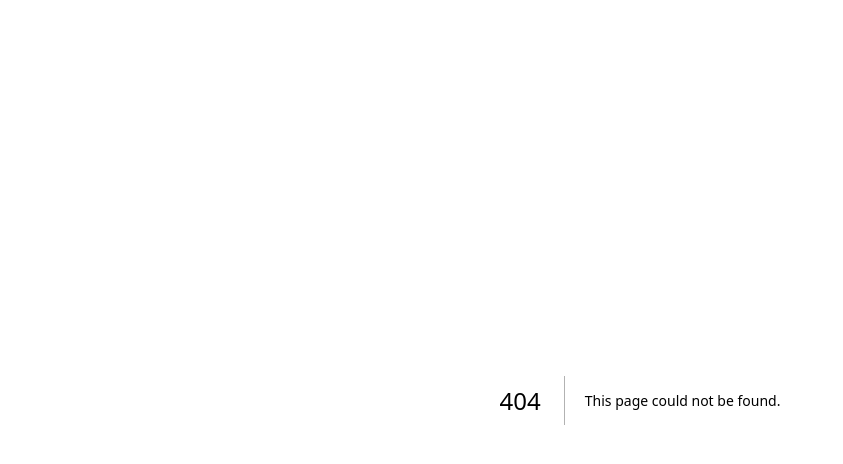
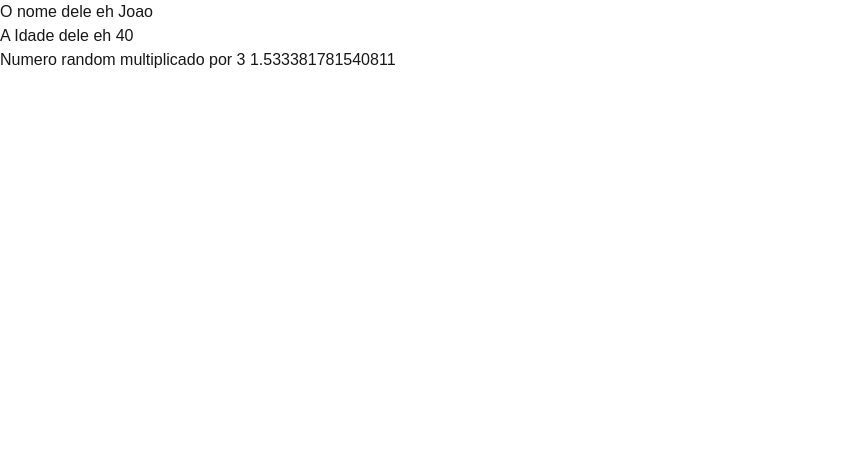
Before and after one commit to RafaelIagherCosta/Fundamentos-ReactJs, a Next.js app: page /fundamentos/soma in a window 1280 px wide. Before the commit this address had no page. Shown: the top 464 px of the page, without its empty margins (0-843 px from the left). Built offline with nearby package versions, Linux system fonts and the light colour scheme.

Commit message:
usando funcoes + Padronizacao function renderizar

```diff
--- /dev/null
+++ b/src/app/fundamentos/funcoes/page.tsx
@@ -0,0 +1,36 @@
+export default function Page(){
+
+    function renderizarTitulo (){
+
+        return(
+            <div>
+                <h1>titulo</h1>
+                <h2>subTitulo</h2>
+            </div>
+        )
+    }
+
+    function renderizarConteudo (){
+        return(
+            <ul>
+                <li>Ana</li>
+                <li>rafA</li>
+                <li>Maria</li>
+            </ul>
+        )
+    }
+
+    return(
+        <>
+        <div>
+            {renderizarTitulo()}
+        </div>
+
+        <div>
+            {renderizarConteudo()}
+        </div>
+
+        </>
+    )
+
+}
--- /dev/null
+++ b/src/app/fundamentos/soma/page.tsx
@@ -0,0 +1,13 @@
+export default function Page(){
+
+    const nome = 'Joao'
+    const idade = '40'
+    const numeroAleatorio =  Math.random()
+    return(
+        <div>
+            <div>O nome dele eh {nome}</div>
+            <div>A Idade dele eh {idade}</div>
+            <div> Numero random multiplicado por 3 {numeroAleatorio * 3}</div>
+        </div>
+    )
+}
```
